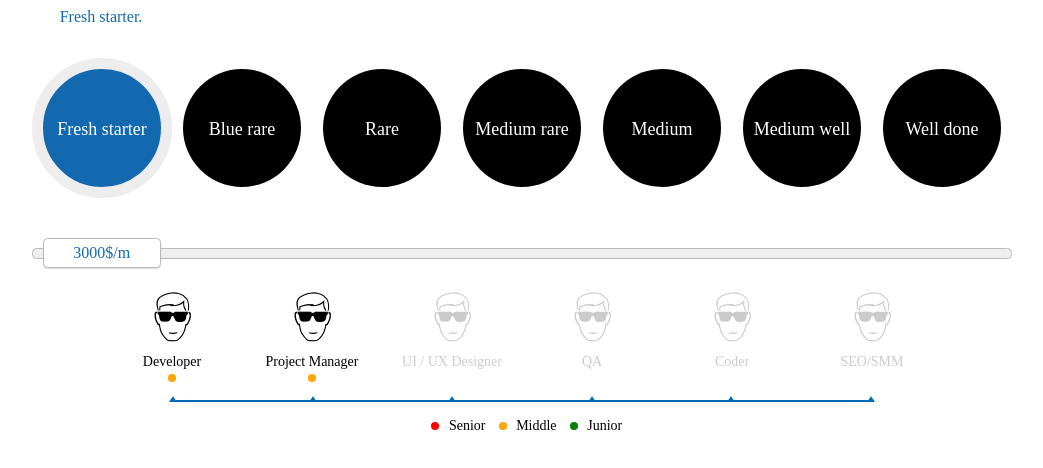
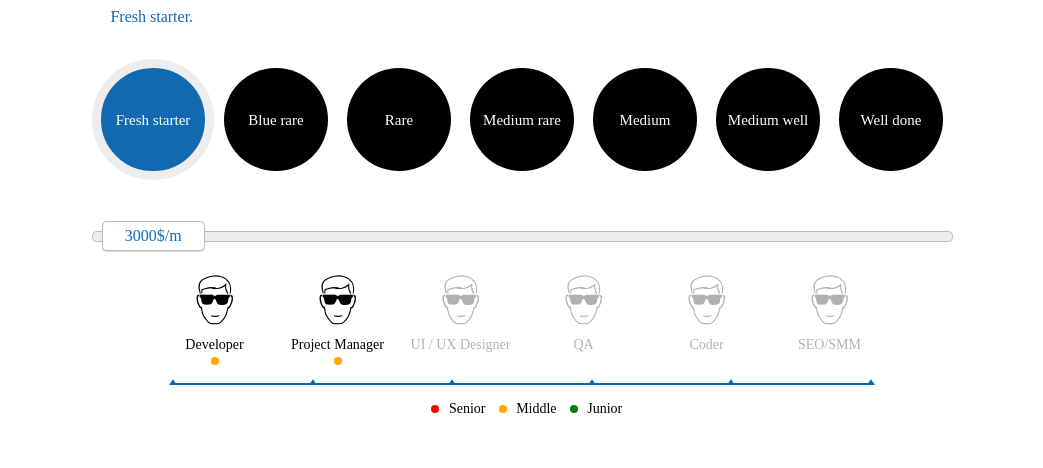
Before and after one commit to DimaRGB/7s-pricing-plans, a plain HTML site: page index.html in a window 1280 px wide. Shown: the whole page, without its empty margins (118-1161 px from the left). Drawn offline with Linux system fonts and the light colour scheme; files whose address does not match are found by name.

Commit message:
fixed bug with max-width on 7s

```diff
--- a/css/pricing-plans.scss
+++ b/css/pricing-plans.scss
@@ -1,9 +1,9 @@
-$block-width: 140px;
+$block-width: 123px;
 $scrollbar-height: 9px;
 $scrollbar-handler-size: 10px;
 $large-circle-width: $block-width * 0.84;
 $small-circle-radius: 4px;
-$title-size: 18px;
+$title-size: $block-width / 8.2;
 $color-black: black;
 $color-blue: rgb(18, 105, 176);
 $color-shadow: rgb(237, 237, 237);
@@ -54,6 +54,7 @@ $color-junior: green;
 					right: 0;
 					background-color: $color-black;
 					color: $color-white;
+					cursor: pointer;
 					.title {
 						position: relative;
 						top: $large-circle-width / 2 - ($title-size / 2);
@@ -77,7 +78,7 @@ $color-junior: green;
 				box-sizing: border-box;
 				border: 1px solid $color-border;
 				border-radius: $scrollbar-height / 2;
-				padding: $scrollbar-handler-size / 2 $scrollbar-handler-size * 2;
+				padding: $scrollbar-handler-size / 2 0;
 				width: $large-circle-width;
 				position: absolute;
 				left: 0;
--- a/js/pricing-plans.js
+++ b/js/pricing-plans.js
@@ -1,8 +1,11 @@
 (function ($) {
-var imgPath = '/wp-content/uploads/2013/10/';
-var opacity = 0.2, blockWidth;
-var colorClass = ['junior', 'middle', 'senior'];
-var pricingPlans = [
+
+var imgPath = '/wp-content/uploads/2013/10/'
+,	defaultIndex = 0
+,	opacity = 0.3
+,	blockWidth
+,	colorClass = ['junior', 'middle', 'senior']
+,	pricingPlans = [
 		{
 			title: 'Fresh starter'
 		,	desc: 'Fresh starter.'
@@ -54,7 +57,7 @@ jQuery(function($) {
 			.appendTo($wrapCircle);
 		$wrapCircle.appendTo($circles);
 	});
-	activePricingPlan($circles.find('.large-circle').first());
+	activePricingPlan($circles.find('.large-circle').eq(defaultIndex));
 });
 
 jQuery.fn.setLeft = function(index) {
```
Also changed, not shown: css/pricing-plans.css. Lines whose indentation alone changed are shown as unchanged.
